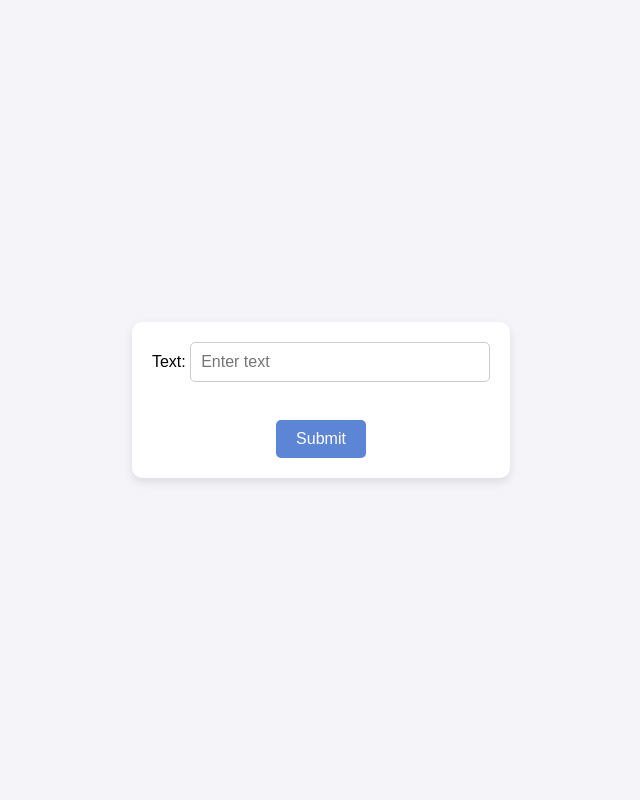
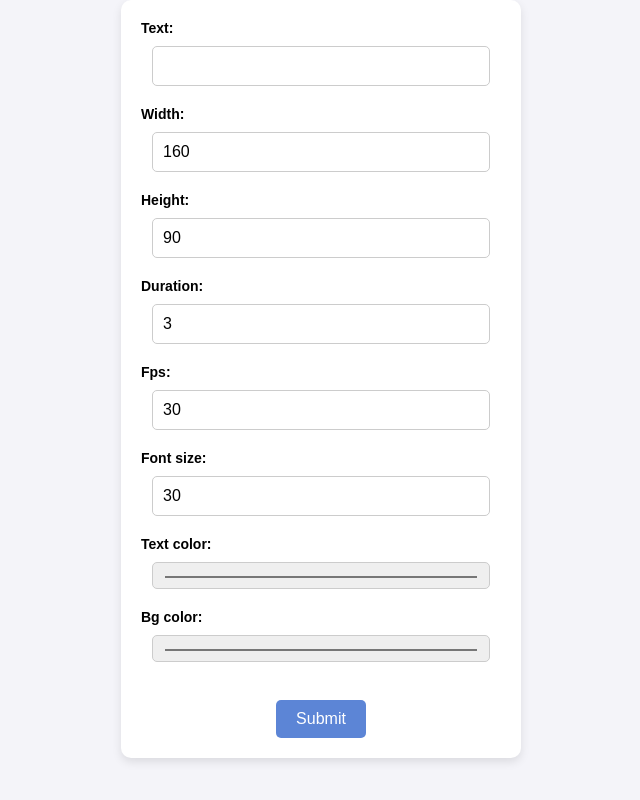
Before and after one commit to Aren2020/test-task-IT-Solution, a Django app: page /text/video/ in a window 1280 px wide. Shown: the whole page, without its empty margins (319-959 px from the left). Run offline with Django 5.2, Linux system fonts and the light colour scheme.

Commit message:
extra fields for video model and template

```diff
--- a/runningtext/text/forms.py
+++ b/runningtext/text/forms.py
@@ -1,5 +1,11 @@
 from django import forms
+from .models import Video
 
-class TextForm(forms.Form):
-    text = forms.CharField(max_length = 150, required = True,
-                           widget = forms.TextInput(attrs = {'placeholder': 'Enter text'}))
+class VideoForm(forms.ModelForm):
+    class Meta:
+        model = Video
+        fields = ['text', 'width', 'height', 'duration', 'fps', 'font_size', 'text_color', 'bg_color']
+        widgets = {
+            'text_color': forms.TextInput(attrs = {'type': 'color'}),
+            'bg_color': forms.TextInput(attrs = {'type': 'color'}),
+        }
--- a/runningtext/text/models.py
+++ b/runningtext/text/models.py
@@ -9,6 +9,13 @@ def validate_video_extension(value):
 class Video(models.Model):
     text = models.CharField(max_length = 150)
     video = models.FileField(upload_to = 'video', validators = [validate_video_extension])
+    width = models.PositiveIntegerField(default = 160)  # Default width (160px)
+    height = models.PositiveIntegerField(default = 90)  # Default height (90px)
+    duration = models.FloatField(default = 3)  # Default duration (3 seconds)
+    fps = models.PositiveIntegerField(default = 30)  # Default FPS (30 fps)
+    font_size = models.PositiveIntegerField(default = 30)  # Default font size (30)
+    text_color = models.CharField(max_length = 7, default = '#FFFFFF')
+    bg_color = models.CharField(max_length = 7, default = '#000000')
     created_at = models.DateField(auto_now_add = True)
 
     def __str__(self):
--- a/runningtext/text/static/css/index.css
+++ b/runningtext/text/static/css/index.css
@@ -1,4 +1,4 @@
-* {
+/* * {
     margin: 0;
     padding: 0;
     box-sizing: border-box;
@@ -50,3 +50,79 @@ video {
     height: 225px;
     border-radius: 10px;
 }
+
+input[type="color"] {
+    width: 100px;
+    height: 40px;
+    margin-bottom: 20px;
+    border-radius: 5px;
+    cursor: pointer;
+}
+
+input[type="file"] {
+    margin-bottom: 20px;
+}
+ */
+
+* {
+    margin: 0;
+    padding: 0;
+    box-sizing: border-box;
+}
+
+body {
+    display: flex;
+    justify-content: center;
+    align-items: center;
+    font-family: Arial, sans-serif;
+    background-color: #f4f4f9;
+}
+
+.container {
+    text-align: center;
+    background-color: white;
+    padding: 20px;
+    border-radius: 10px;
+    box-shadow: 0 4px 10px rgba(0, 0, 0, 0.1);
+    width: 400px;
+}
+
+input[type="text"],
+input[type="number"],
+input[type="color"] {
+    width: calc(100% - 22px);
+    padding: 10px;
+    margin-bottom: 20px;
+    border: 1px solid #ccc;
+    border-radius: 5px;
+    font-size: 16px;
+}
+
+input[type="submit"] {
+    background-color: #5c85d6;
+    color: white;
+    padding: 10px 20px;
+    border: none;
+    border-radius: 5px;
+    cursor: pointer;
+    font-size: 16px;
+}
+
+input[type="submit"]:hover {
+    background-color: #486db0;
+}
+
+label {
+    display: block;
+    text-align: left;
+    margin-bottom: 10px;
+    font-weight: bold;
+    font-size: 14px;
+}
+
+video {
+    margin-top: 20px;
+    width: 100%;
+    height: auto;
+    border-radius: 10px;
+}
--- a/runningtext/text/templates/text/index.html
+++ b/runningtext/text/templates/text/index.html
@@ -17,9 +17,9 @@
             {% csrf_token %}
         </form>
 
-        {% if video_url %}
-            <video width="320" height="240" controls>
-                <source src="{{ video_url }}" type="video/mp4">
+        {% if video.video %}
+            <video width="{{ video.width }}" height="{{ video.height }}" controls>
+                <source src="{{ video.video.url }}" type="video/mp4">
                 Your browser does not support the video tag.
             </video>
         {% elif error %}
--- a/runningtext/text/views.py
+++ b/runningtext/text/views.py
@@ -1,19 +1,30 @@
 from django.shortcuts import render
-from .forms import TextForm
+from .models import Video
+from .forms import VideoForm
 from .utils import VideoCreator
 
 def create_video(request):
     if request.method == 'POST':
-        form = TextForm(request.POST)
+        form = VideoForm(request.POST)
         if form.is_valid():
             text_content = form.cleaned_data['text']
-            video_creator = VideoCreator(text_content)
-            video = video_creator.create_video()  # Assuming this method returns the path of the created video
-            context = {'form': form, 'text': text_content, 'video_url': video.video.url}
+
+            videos = Video.objects.filter(text = text_content)
+            if videos.exists():
+                # if text has already created we dont create the new one
+                video = videos.first()
+            else:
+                video = form.save(commit = False)
+                video_creator = VideoCreator(video)
+                video_url = video_creator.create_video()
+                video.video = video_url
+                video.save()
+
+            context = {'form': form, 'video': video}
         else:
             context = {'form': form, 'error': 'Invalid input'}
     else:
-        form = TextForm()
+        form = VideoForm()
         context = {'form': form}
 
     return render(request, 'text/index.html', context)
```
Also changed, not shown: runningtext/text/utils.py (+14 -37 lines), runningtext/text/migrations/0003_video_bg_color_video_duration_video_font_size_and_more.py (added), runningtext/text/migrations/0004_alter_video_bg_color_alter_video_text_color.py (added).
